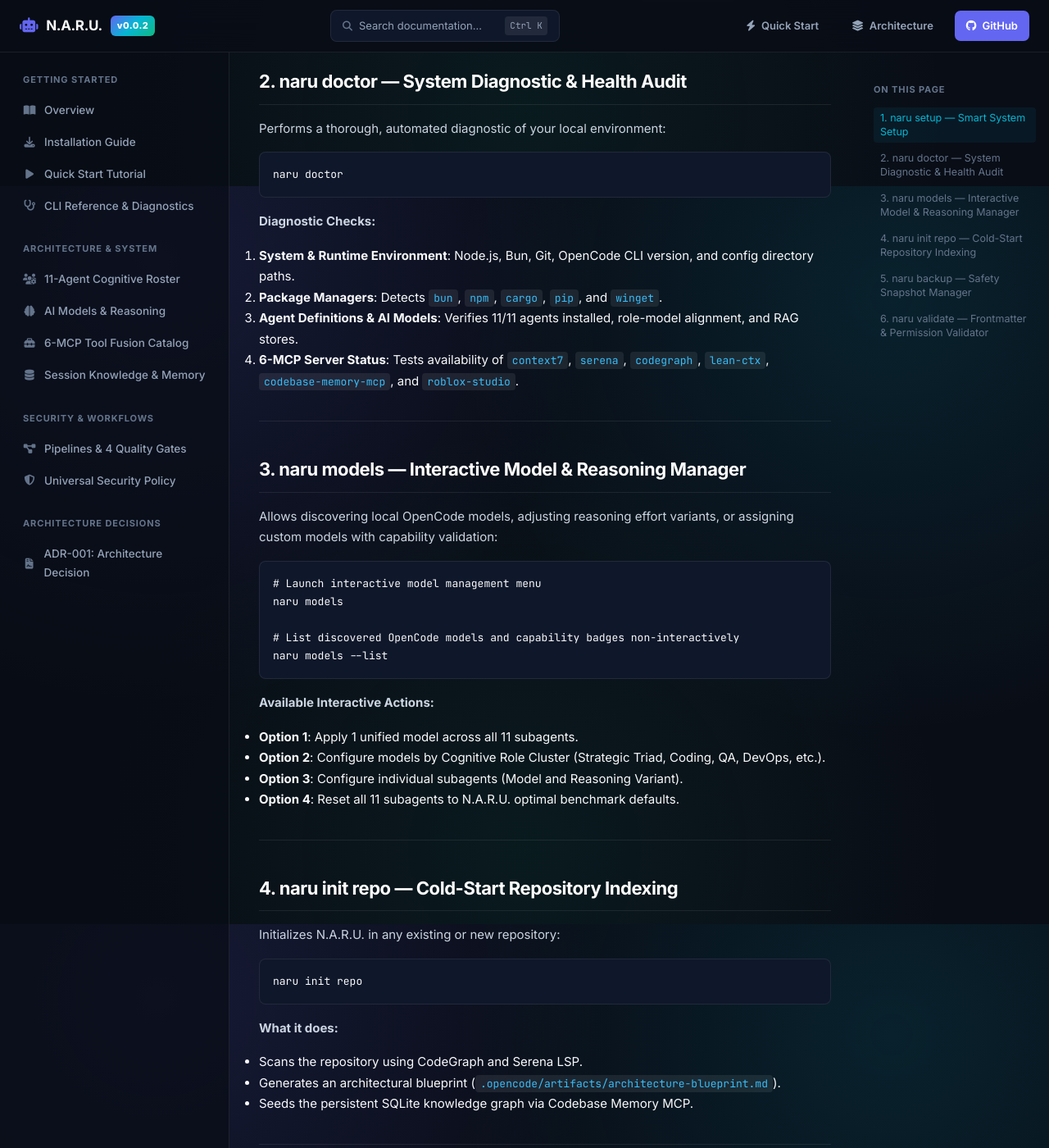
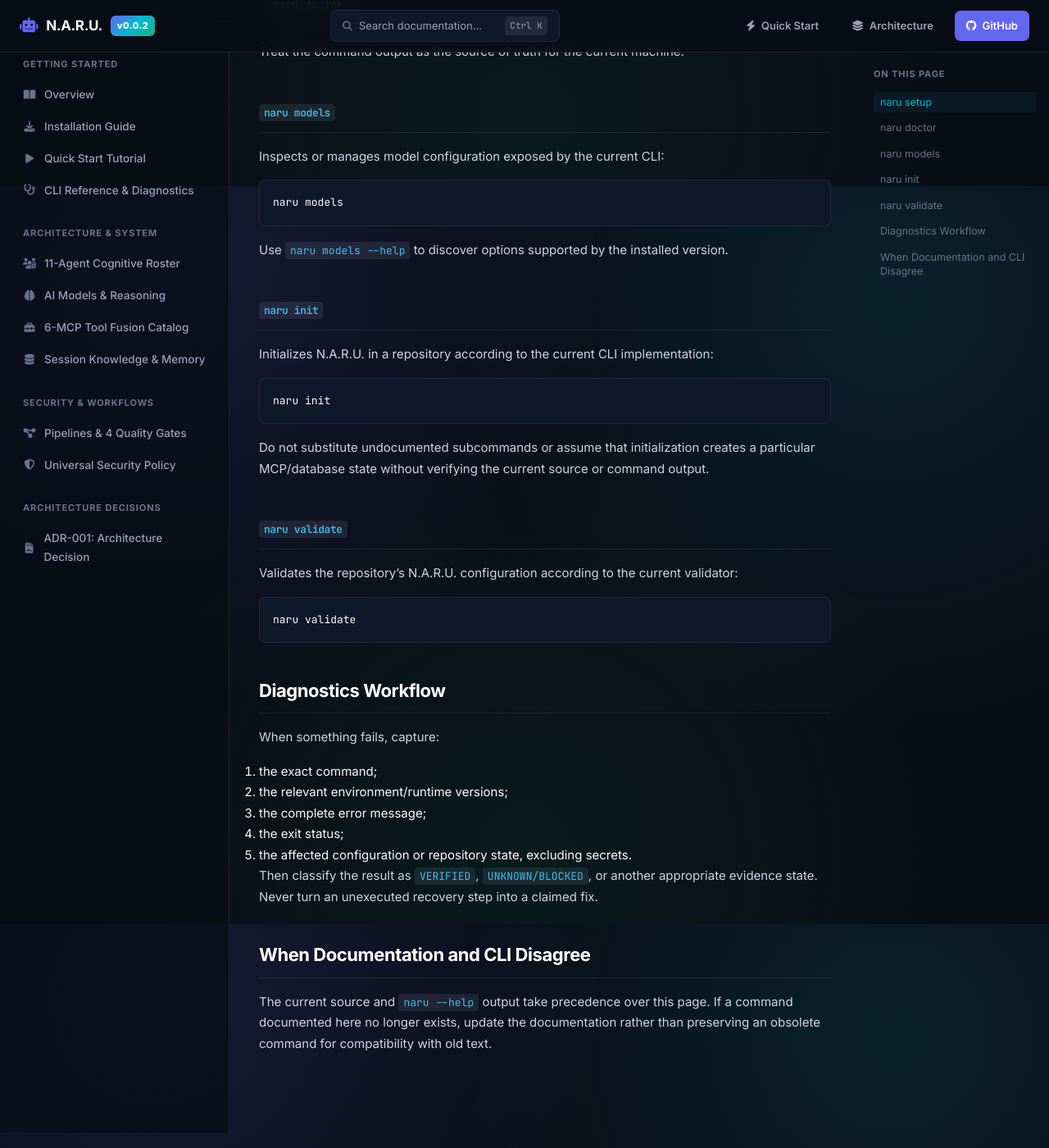
Before and after one commit to Yoganataa/naru-agents, a Jekyll site: the page built from docs/getting-started/troubleshooting.md, in a window 1280 px wide and 1400 px high, scrolled down 673 px. Shown: the whole window at 82% size. Built offline with Jekyll 4.4.1, drawn with Linux system fonts in a browser that asks for light colours; some of the changed text lies outside the part shown.

Commit message:
docs: replace stale CLI claims with source-of-truth guidance

````diff
--- a/docs/getting-started/troubleshooting.md
+++ b/docs/getting-started/troubleshooting.md
@@ -1,107 +1,73 @@
 ---
 layout: default
-title: CLI Command Reference — N.A.R.U.
+title: CLI Reference & Diagnostics — N.A.R.U.
 ---
 
-# CLI Command Reference & Diagnostics
+# CLI Reference & Diagnostics
 
-N.A.R.U. provides a comprehensive suite of command-line utilities for installation, health diagnostics, model management, and cold-start indexing.
+The CLI documentation must follow the installed version's actual command surface. Run `naru --help` whenever a command or option is uncertain.
 
----
+## `naru setup`
 
-## 1. naru setup — Smart System Setup
-
-Automates the installation and configuration of all subagents and MCP servers.
+Sets up the N.A.R.U. configuration used by the current version.
 
 ```bash
-# Interactive setup with confirmation prompts
 naru setup
-
-# Fully automated non-interactive setup (CI / Headless)
 naru setup --auto
 ```
 
-**What it does:**
-- Creates a safety backup snapshot in `~/.config/opencode/.backups/`.
-- Installs 11 subagent files and 4 knowledge base stores into `~/.config/opencode/`.
-- Discovers local binaries and auto-configures all 6 MCP servers in `opencode.json`.
+Do not assume that setup installs a fixed number of agents, MCP servers, backups, or knowledge stores. Those effects are implementation details of the current CLI.
 
----
+## `naru doctor`
 
-## 2. naru doctor — System Diagnostic & Health Audit
-
-Performs a thorough, automated diagnostic of your local environment:
+Runs environment and installation diagnostics:
 
 ```bash
 naru doctor
 ```
 
-**Diagnostic Checks:**
-1. **System & Runtime Environment**: Node.js, Bun, Git, OpenCode CLI version, and config directory paths.
-2. **Package Managers**: Detects `bun`, `npm`, `cargo`, `pip`, and `winget`.
-3. **Agent Definitions & AI Models**: Verifies 11/11 agents installed, role-model alignment, and RAG stores.
-4. **6-MCP Server Status**: Tests availability of `context7`, `serena`, `codegraph`, `lean-ctx`, `codebase-memory-mcp`, and `roblox-studio`.
+Treat the command output as the source of truth for the current machine.
 
----
+## `naru models`
 
-## 3. naru models — Interactive Model & Reasoning Manager
-
-Allows discovering local OpenCode models, adjusting reasoning effort variants, or assigning custom models with capability validation:
+Inspects or manages model configuration exposed by the current CLI:
 
 ```bash
-# Launch interactive model management menu
 naru models
-
-# List discovered OpenCode models and capability badges non-interactively
-naru models --list
 ```
 
-**Available Interactive Actions:**
-- **Option 1**: Apply 1 unified model across all 11 subagents.
-- **Option 2**: Configure models by Cognitive Role Cluster (Strategic Triad, Coding, QA, DevOps, etc.).
-- **Option 3**: Configure individual subagents (Model and Reasoning Variant).
-- **Option 4**: Reset all 11 subagents to N.A.R.U. optimal benchmark defaults.
+Use `naru models --help` to discover options supported by the installed version.
 
----
+## `naru init`
 
-## 4. naru init repo — Cold-Start Repository Indexing
-
-Initializes N.A.R.U. in any existing or new repository:
+Initializes N.A.R.U. in a repository according to the current CLI implementation:
 
 ```bash
-naru init repo
+naru init
 ```
 
-**What it does:**
-- Scans the repository using CodeGraph and Serena LSP.
-- Generates an architectural blueprint (`.opencode/artifacts/architecture-blueprint.md`).
-- Seeds the persistent SQLite knowledge graph via Codebase Memory MCP.
+Do not substitute undocumented subcommands or assume that initialization creates a particular MCP/database state without verifying the current source or command output.
 
----
+## `naru validate`
 
-## 5. naru backup — Safety Snapshot Manager
-
-Manages configuration backups and rollbacks:
-
-```bash
-# Create an immediate configuration snapshot
-naru backup
-
-# List all existing safety snapshots
-naru backup --list
-
-# Restore configuration from a specific snapshot timestamp
-naru backup --restore <snapshot-id>
-```
-
----
-
-## 6. naru validate — Frontmatter & Permission Validator
-
-Validates all subagent markdown files against OpenCode schema standards:
+Validates the repository's N.A.R.U. configuration according to the current validator:
 
 ```bash
 naru validate
 ```
 
-Ensures all 11 subagents contain valid YAML frontmatter, step budgets, and granular tool permissions.
+## Diagnostics Workflow
+
+When something fails, capture:
+
+1. the exact command;
+2. the relevant environment/runtime versions;
+3. the complete error message;
+4. the exit status;
+5. the affected configuration or repository state, excluding secrets.
+
+Then classify the result as `VERIFIED`, `UNKNOWN/BLOCKED`, or another appropriate evidence state. Never turn an unexecuted recovery step into a claimed fix.
+
+## When Documentation and CLI Disagree
+
+The current source and `naru --help` output take precedence over this page. If a command documented here no longer exists, update the documentation rather than preserving an obsolete command for compatibility with old text.
````
